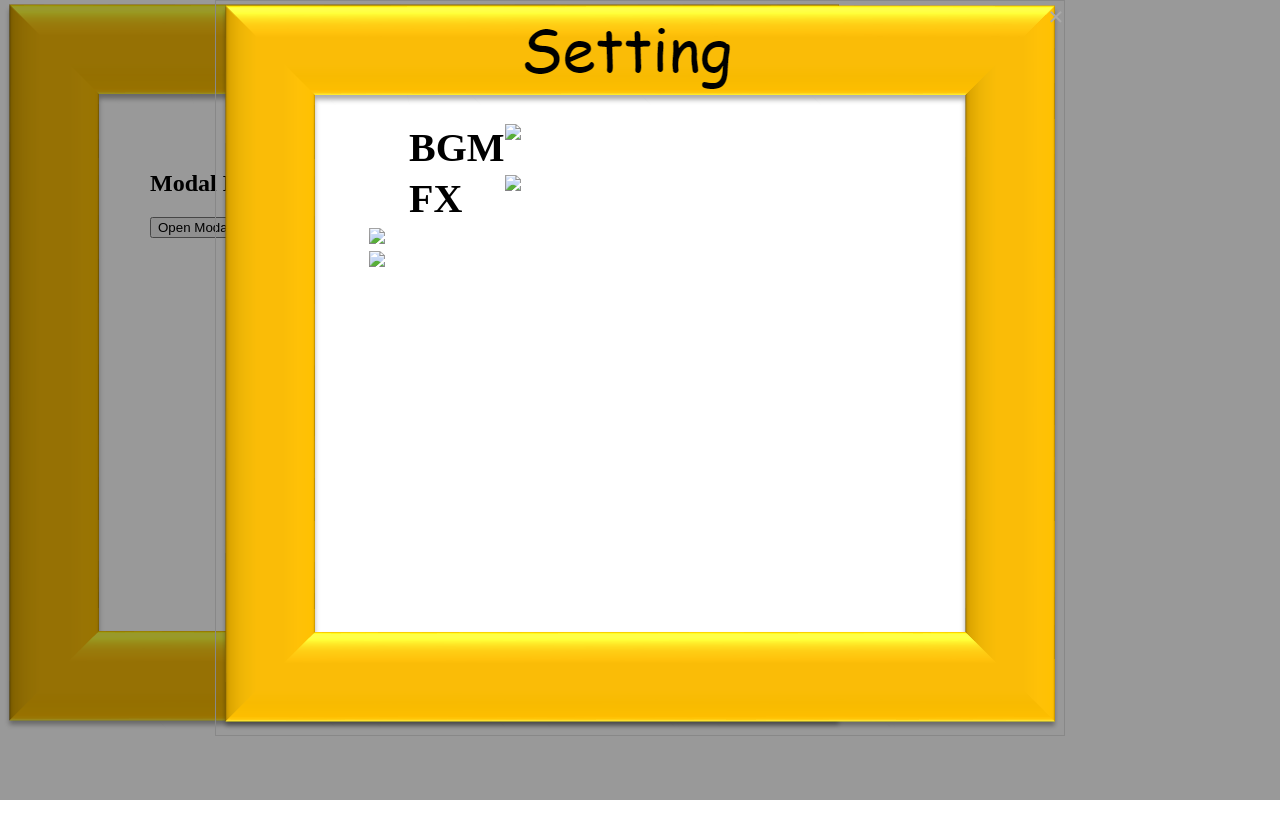
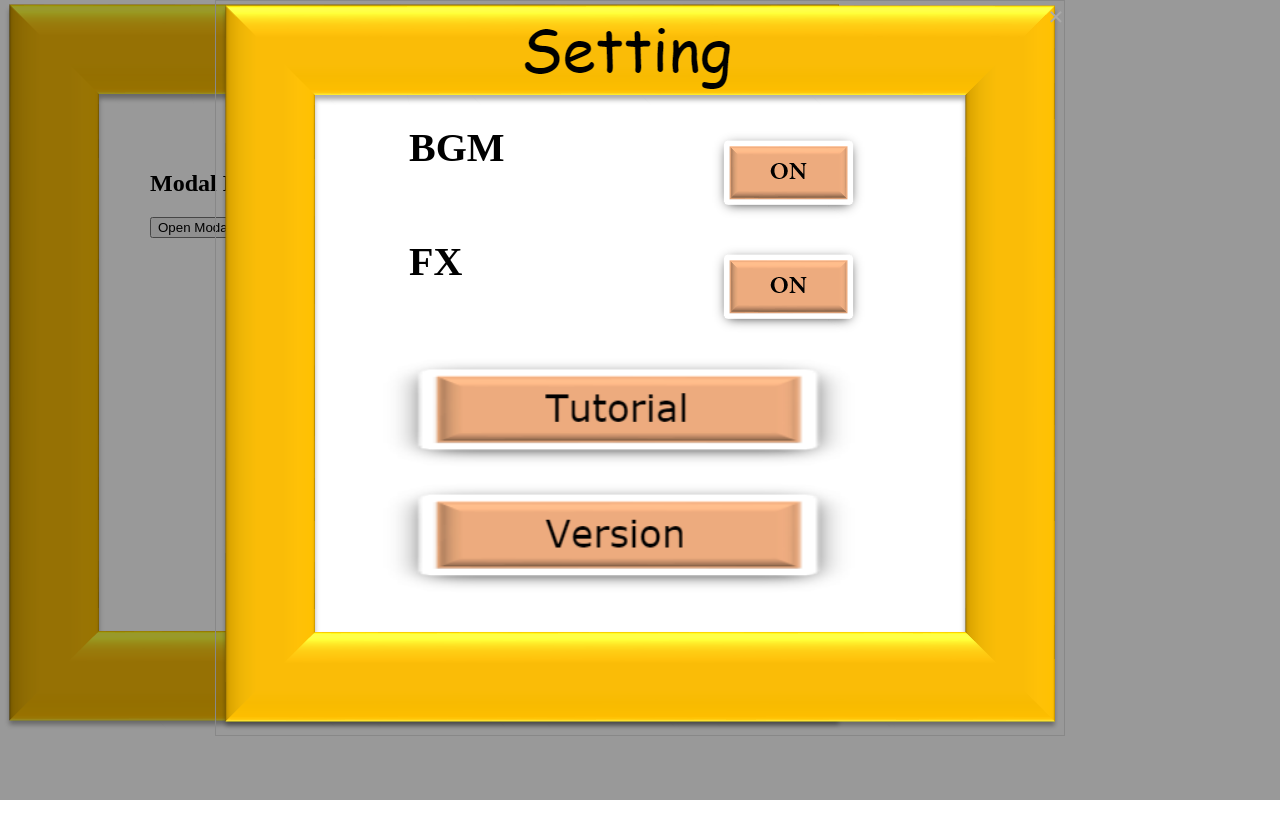
Before and after one commit to hendel95/DoOptimal, a plain HTML site: page Setting.html in a window 1280 px wide. Both pictures are taken after a click on the button "Open Modal". Drawn offline with Linux system fonts and the light colour scheme.

Commit message:
Update Setting.html

```diff
--- a/Setting.html
+++ b/Setting.html
@@ -33,18 +33,6 @@
 		text-align: center;
 		padding: 0!important;
 	}
-
-	/*@media screen and (min-width: 768px) {
-		.modal:before {
-			display: inline-block;
-			vertical-align: middle;
-			content: " ";
-			height: 100%;
-		}
-	}*/
-
-
-
 
 	.modal-dialog.modal-center {
 		display: inline-block;
@@ -98,7 +86,7 @@
 					<span class="close">&times;</span>
 
 					<script language="javascript">
-						var img = new Array("on.png","off.png");
+						var img = new Array("img/on.png","img/off.png");
 
 						var i;
 						i=0;
@@ -115,7 +103,7 @@
 					</script>
 
 					<script language="javascript">
-						var img = new Array("on.png","off.png");
+						var img = new Array("img/on.png","img/off.png");
 
 						var i;
 						i=0;
@@ -139,7 +127,7 @@
 								<td>
 									<b>&nbsp;&nbsp;&nbsp;
 										BGM
-										<img name="button_bgm" src='on.png' align="right" onclick="chgImg1()">
+										<img name="button_bgm" src='img/on.png' align="right" onclick="chgImg1()">
 									</b>
 								</td>
 							</tr>
@@ -147,19 +135,19 @@
 								<td>
 									<b>&nbsp;&nbsp;&nbsp;
 										FX
-										<img name="button_fx" src="on.png" align="right" onClick="javascript:chgImg2();">
+										<img name="button_fx" src="img/on.png" align="right" onClick="chgImg2();">
 									</b>
 								</td>
 							</tr>
 							<tr>
 								<td>
-									<img src="Tutorial.png" align="center" width="500">
+									<img src="img/Tutorial.png" align="center" width="500">
 
 								</td>
 							</tr>
 							<tr>
 								<td>
-									<img src="Version.png" align="center" width="500">
+									<img src="img/Version.png" align="center" width="500">
 								</td>
 							</tr>
 
```
